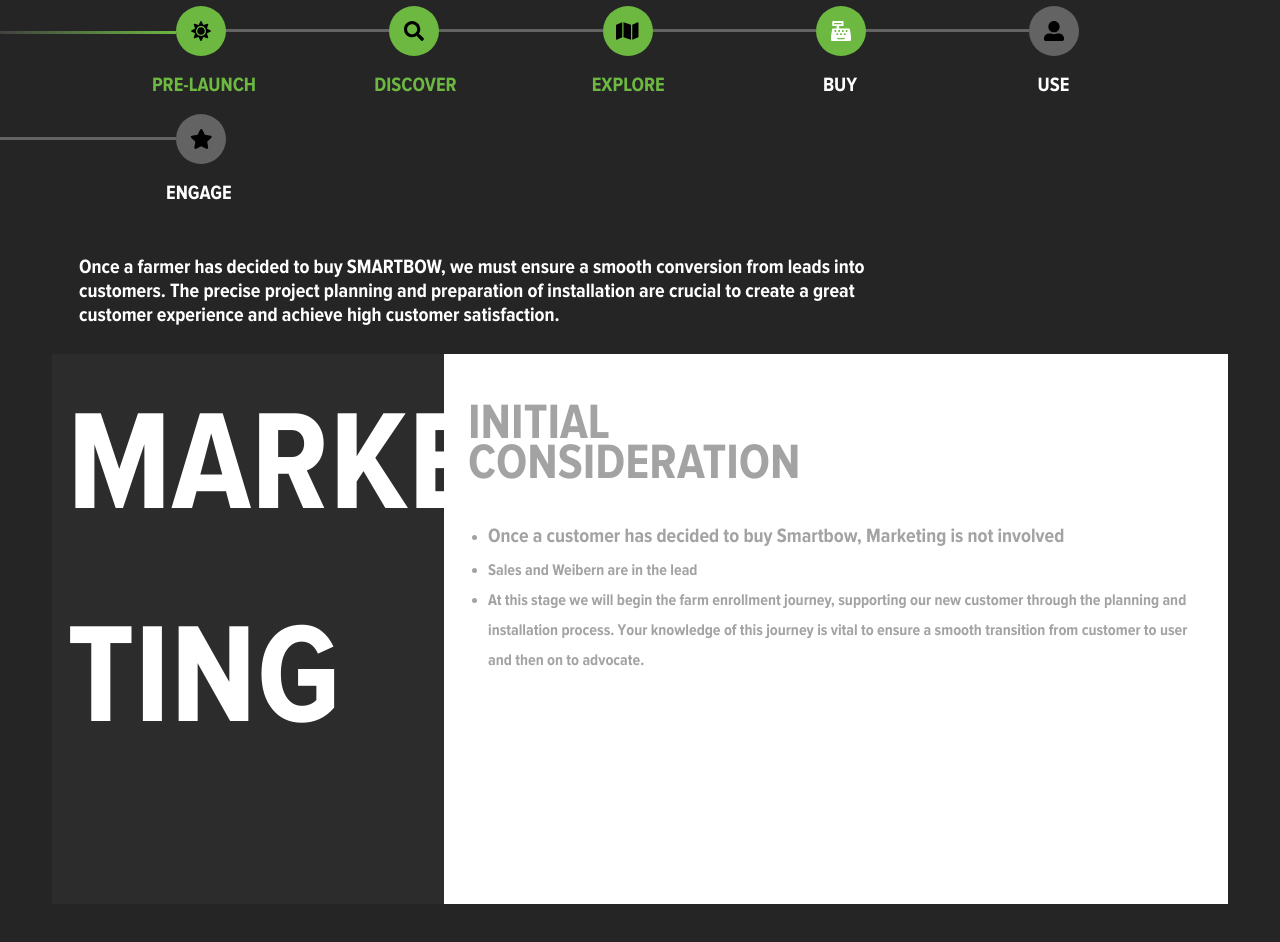
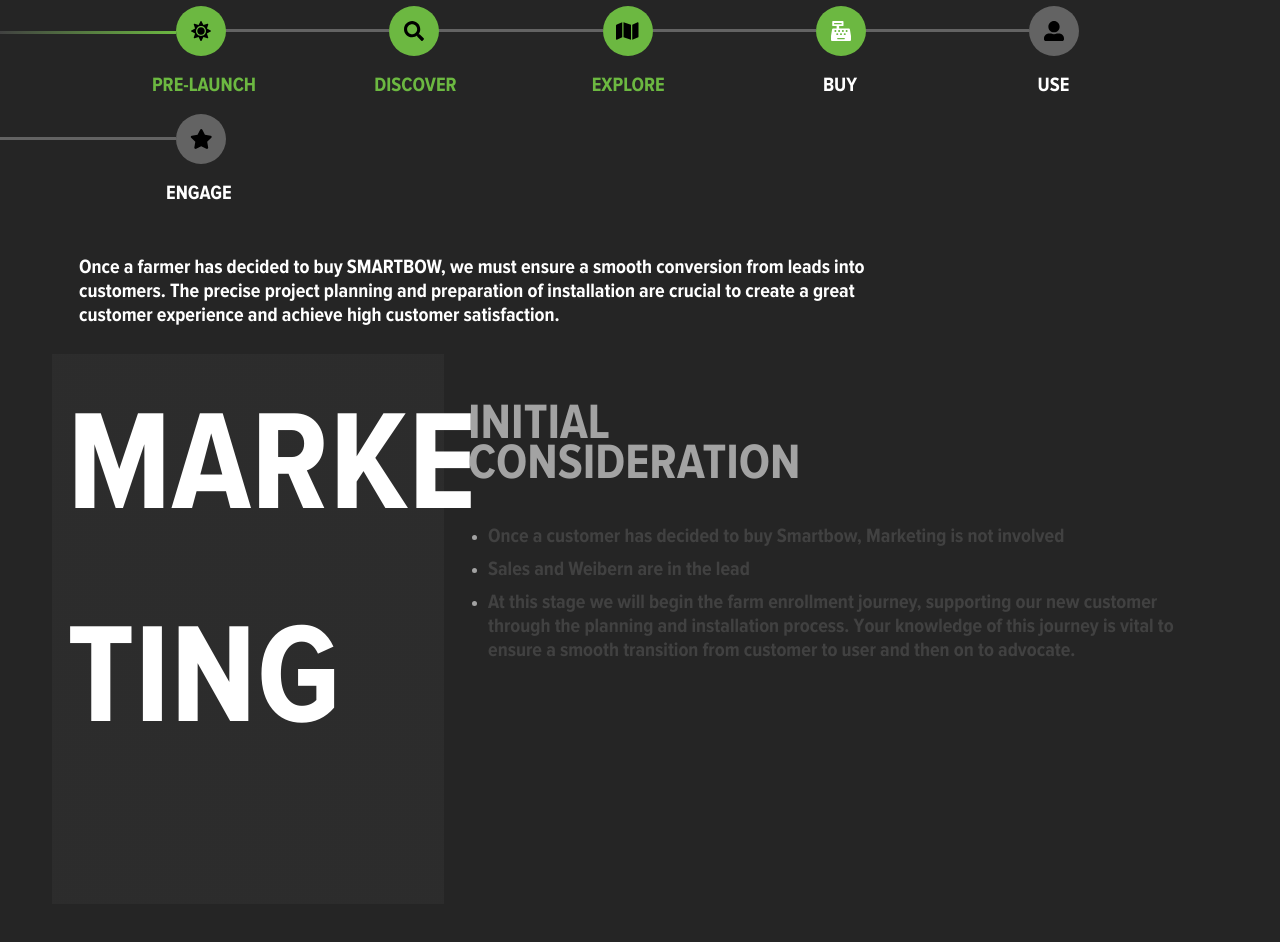
Before and after one commit to phuzisham/smartbow-test, a plain HTML site: page buy.html in a window 1280 px wide. Shown: the part 60-1002 px from the top of the page. Drawn offline with nearby package versions, Linux system fonts and the light colour scheme.

Commit message:
buy box work and css

```diff
--- a/buy.html
+++ b/buy.html
@@ -96,12 +96,12 @@
             <p class="xl-font text-white p-0 m-0">TING</p>
           </div>
 
-          <div class="col-8 bg-white pt-5 pl-4">
+          <div class="col-8 light-grey-back pt-5 pl-4">
             <p class="light-grey-text initial box-header">INITIAL <br> CONSIDERATION</p><br>
             <ul class="light-grey-ul box-ul">
-              <li><h5>Once a customer has decided to buy Smartbow, Marketing is not involved</h5></li>
-              <li>Sales and Weibern are in the lead</li>
-              <li>At this stage we will begin the farm enrollment journey, supporting our new customer through the planning and installation process. Your knowledge of this journey is vital to ensure a smooth transition from customer to user and then on to advocate.</li></ul>
+              <li><h5 class="grey-text">Once a customer has decided to buy Smartbow, Marketing is not involved</h5></li>
+              <li><h5 class="grey-text">Sales and Weibern are in the lead</h5></li>
+              <li><h5 class="grey-text">At this stage we will begin the farm enrollment journey, supporting our new customer through the planning and installation process. Your knowledge of this journey is vital to ensure a smooth transition from customer to user and then on to advocate.</h5></li></ul>
           </div>
 
         </div>
--- a/css/styles.css
+++ b/css/styles.css
@@ -3,6 +3,7 @@
   --grey: #414141;
   --medium-grey: #636363;
   --light-grey: #A3A3A3;
+  --grey-bg; #F4F4F4;
   --green: #6CB841;
   --orange: #F6682A;
   --image-background: rgba(46, 46, 46, 0.8);
@@ -75,6 +76,10 @@ h2 {
 
 .grey-back {
   background-color: var(--medium-grey);
+}
+
+.light-grey-back {
+  background-color: var(--grey-bg);
 }
 
 ul.light-grey-ul li {
```
